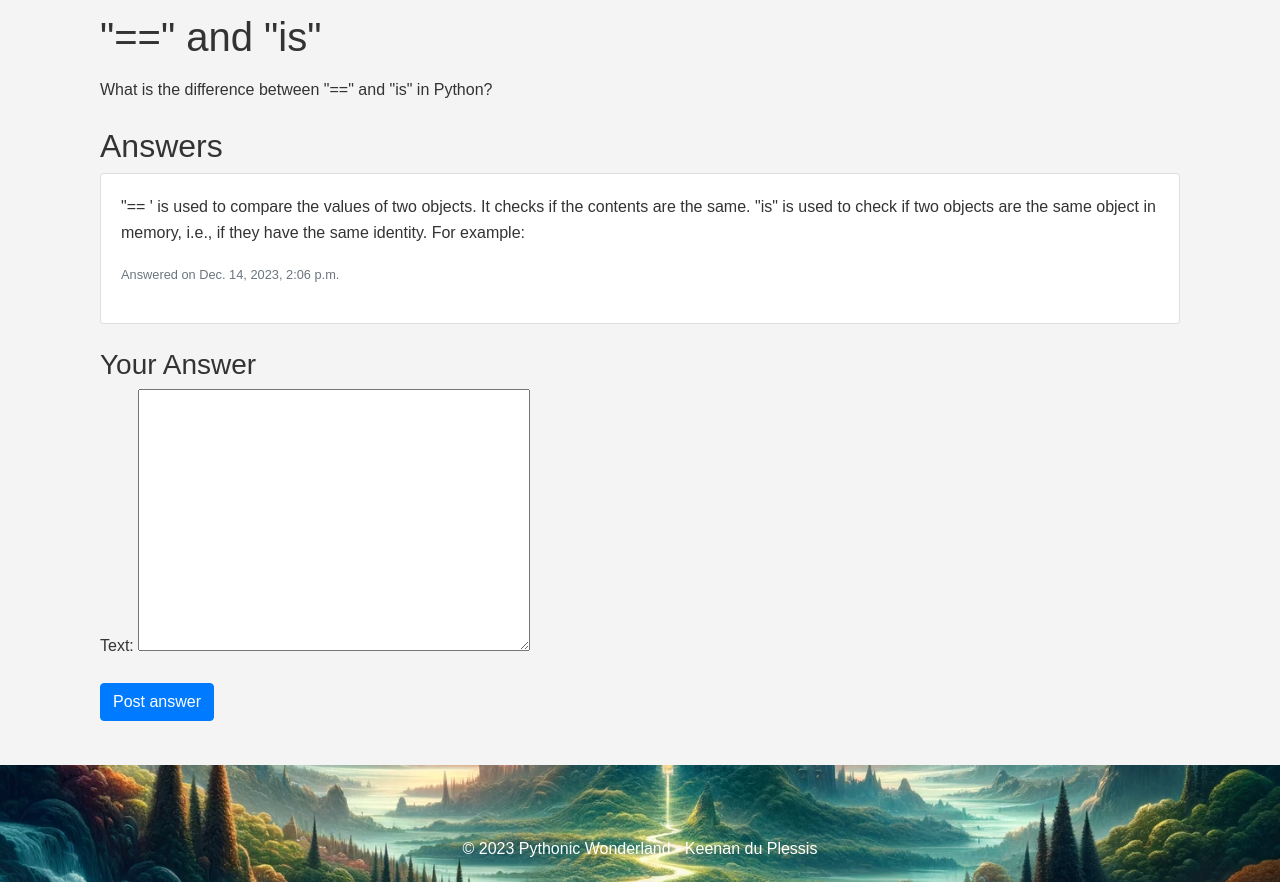
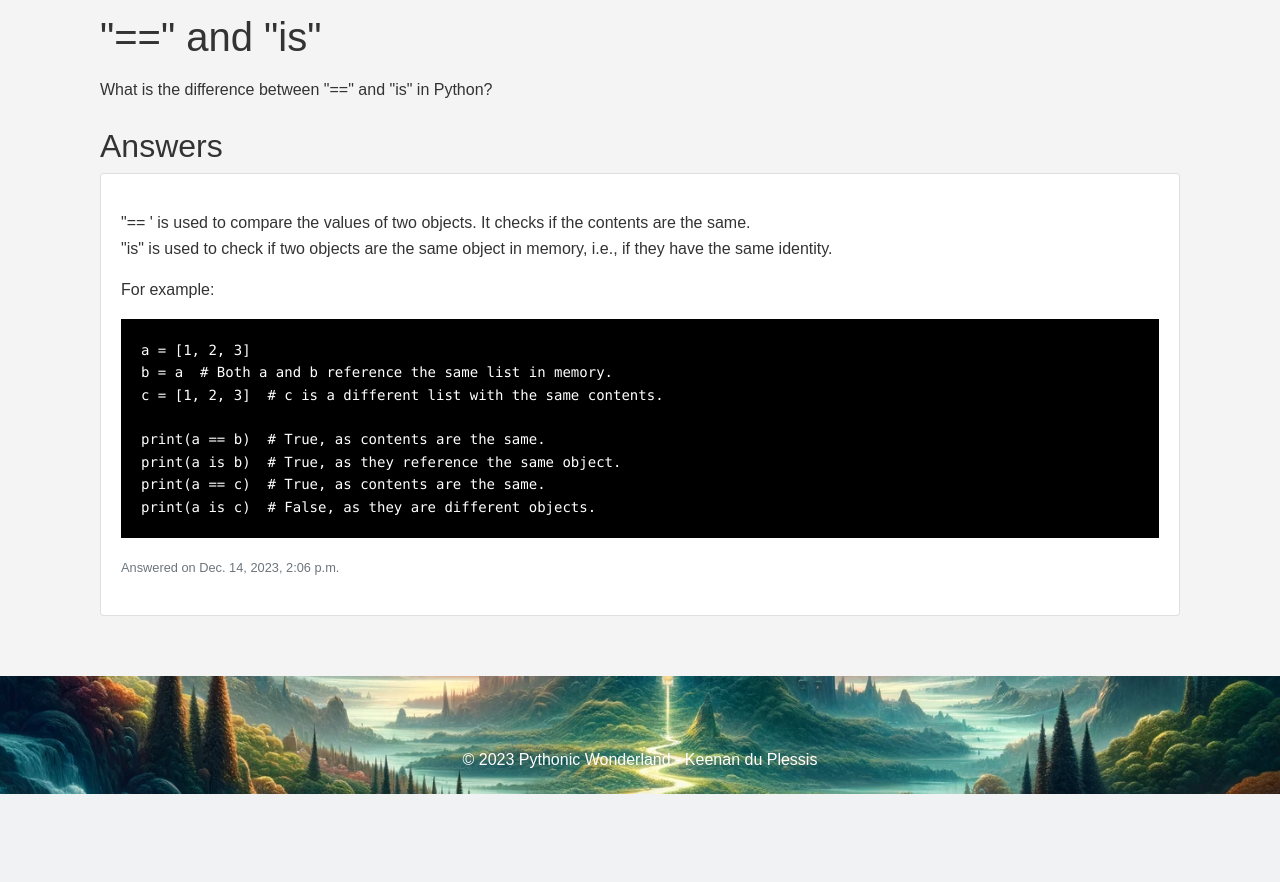
Before and after one commit to Keeks87/pythonic_wonderland, a Django app: page /qna/question/2/ in a window 1280 px wide. Shown: the part 153-1035 px from the top of the page. After the commit the page ends 947 px from the top, so only its background shows below. Run offline with Django 4.2, Linux system fonts and the light colour scheme; data comes from the database, SQL or seed files in the repository; both versions use the stored data as it was after the commit; some libraries are stand-ins or nearby versions.

Commit message:
Update some layouts

```diff
--- a/blog/templates/blog/post_detail.html
+++ b/blog/templates/blog/post_detail.html
@@ -13,7 +13,7 @@
 
     <!-- Post Content -->
     <div class="mt-3">
-      <p>{{ post.content }}</p>
+      <p>{{ post.content|linebreaks }}</p>
     </div>
 
     <!-- Social Sharing Section -->
--- a/qna/models.py
+++ b/qna/models.py
@@ -7,12 +7,14 @@ from django.utils import timezone
 class Question(models.Model):
     """A question on the Q&A site.
     Attributes:
-        The title of the question.
-        The text of the question.
-        The date the question was created.
+        title: The title of the question.
+        text: The text of the question.
+        code_snippet: An optional code snippet related to the question.
+        created_date: The date the question was created.
     """
     title = models.CharField(max_length=200)
     text = models.TextField()
+    code_snippet = models.TextField(blank=True, null=True)
     created_date = models.DateTimeField(default=timezone.now)
 
     def __str__(self):
@@ -21,12 +23,14 @@ class Question(models.Model):
 class Answer(models.Model):
     """An answer to a question on the Q&A site.
     Attributes:
-        The question the answer is for.
-        The text of the answer.
-        The date the answer was created.
+        question: The question the answer is for.
+        text: The text of the answer.
+        code_snippet: An optional code snippet related to the answer.
+        created_date: The date the answer was created.
     """
     question = models.ForeignKey(Question, on_delete=models.CASCADE, related_name='answers')
     text = models.TextField()
+    code_snippet = models.TextField(blank=True, null=True)
     created_date = models.DateTimeField(default=timezone.now)
 
     def __str__(self):
--- a/qna/templates/qna/qna_detail.html
+++ b/qna/templates/qna/qna_detail.html
@@ -7,7 +7,14 @@
     <h1 class="mb-3">{{ question.title }}</h1>
 
     <!-- Question Text -->
-    <p>{{ question.text }}</p>
+    <p>{{ question.text|linebreaks }}</p>
+
+    <!-- Question Code Snippet -->
+    {% if question.code_snippet %}
+      <div class="code-snippet">
+        <pre><code>{{ question.code_snippet }}</code></pre>
+      </div>
+    {% endif %}
 
     <!-- Answers Heading -->
     <h2 class="mt-4 mb-2">Answers</h2>
@@ -16,24 +23,22 @@
     {% for answer in question.answers.all %}
       <div class="card mb-3">
         <div class="card-body">
-          <p class="card-text">{{ answer.text }}</p>
+          <!-- Answer Text -->
+          <p class="card-text">{{ answer.text|linebreaks }}</p>
+
+          <!-- Answer Code Snippet -->
+          {% if answer.code_snippet %}
+            <div class="code-snippet">
+              <pre><code>{{ answer.code_snippet }}</code></pre>
+            </div>
+          {% endif %}
+
+          <!-- Answered Date -->
           <p class="text-muted"><small>Answered on {{ answer.created_date }}</small></p>
         </div>
       </div>
     {% empty %}
       <p>No answers yet.</p>
     {% endfor %}
-
-    <!-- Answer Form -->
-    <div class="mt-4">
-      <h3>Your Answer</h3>
-      <form method="post" class="mt-2">
-        {% csrf_token %}
-        <div class="form-group">
-          {{ form.as_p }}
-        </div>
-        <button type="submit" class="btn btn-primary">Post answer</button>
-      </form>
-    </div>
   </div>
 {% endblock %}
--- a/tutorials/templates/tutorials/tutorial_detail.html
+++ b/tutorials/templates/tutorials/tutorial_detail.html
@@ -7,7 +7,7 @@
     <h1 class="mb-3">{{ tutorial.title }}</h1>
 
     <!-- Tutorial Content -->
-    <p>{{ tutorial.content }}</p>
+    <p>{{ tutorial.content|linebreaks }}</p>
 
     <!-- Sections Heading -->
     <h2 class="mt-4 mb-2">Sections</h2>
@@ -17,7 +17,7 @@
       <div class="card mb-3">
         <div class="card-body">
           <h3 class="card-title">{{ section.title }}</h3>
-          <p class="card-text">{{ section.content }}</p>
+          <p class="card-text">{{ section.content|linebreaks }}</p>
         </div>
       </div>
     {% endfor %}
```
Also changed, not shown: db.sqlite3, qna/migrations/0002_answer_code_snippet_question_code_snippet.py (added).
